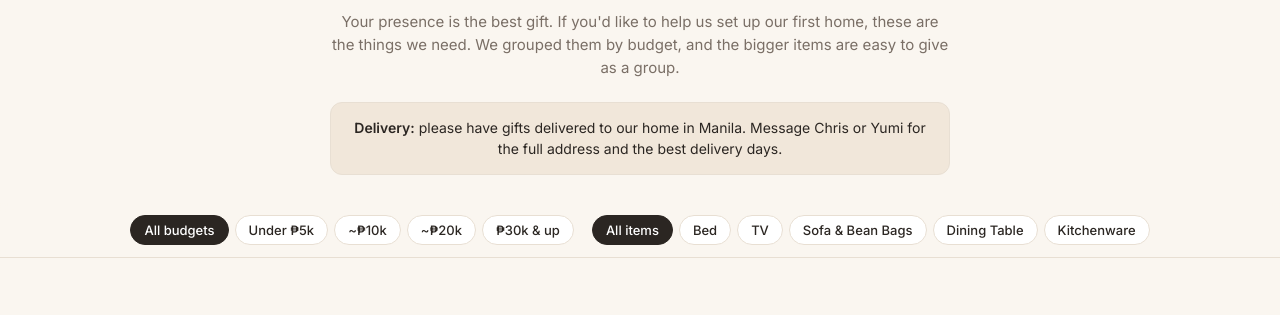
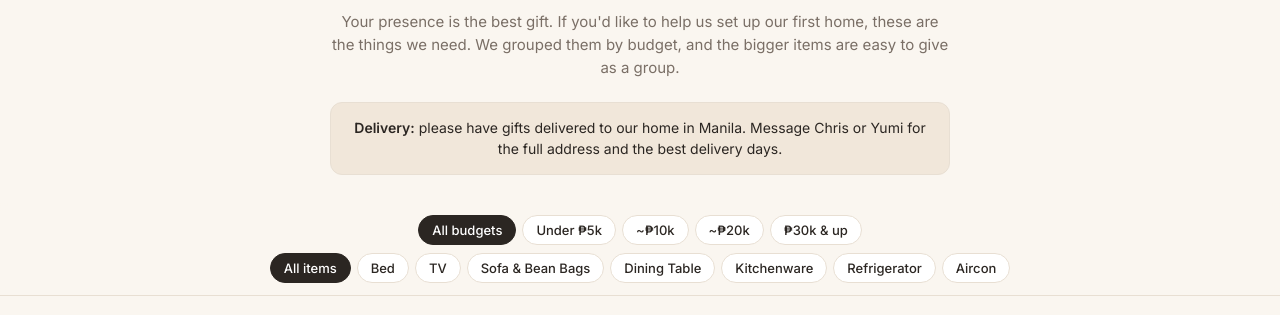
Before and after one commit to ChritYabut/ChrisYumiGiftRegistry, a plain HTML site: page index.html in a window 1280 px wide. Shown: the part 212-527 px from the top of the page. Drawn offline with nearby package versions, Linux system fonts and the light colour scheme; no server answers.

Commit message:
Add refrigerator and split-type aircon categories
Co-Authored-By: Claude Fable 5.2 <noreply@anthropic.com>
Claude-Session: https://claude.ai/code/session_01NVFsgaQYHLkdH2iut82S5K

```diff
--- a/index.html
+++ b/index.html
@@ -126,7 +126,9 @@ const CATEGORIES = {
   tv:      {name:"TV",           note:"55 inches fits most living rooms. Bigger screens are listed in the top tier."},
   sofa:    {name:"Sofa & Bean Bags", note:"A 2–3 seater or a small sectional for the living room, plus MUJI bean bags for lounging."},
   dining:  {name:"Dining Table", note:"A 4-seater works for everyday use. A 6-seater leaves room for family."},
-  kitchen: {name:"Kitchenware",  note:"Cookware and appliances for our first kitchen."}
+  kitchen: {name:"Kitchenware",  note:"Cookware and appliances for our first kitchen."},
+  ref:     {name:"Refrigerator", note:"A no-frost inverter model. Around 9–11 cu.ft. is enough for the two of us."},
+  aircon:  {name:"Aircon",       note:"Split-type inverter. 1HP cools a bedroom, 1.5HP a larger room. Installation is usually a separate fee."}
 };
 
 const ITEMS = [
@@ -216,7 +218,37 @@ const ITEMS = [
   {cat:"kitchen", tier:"t20", name:"Tefal Ingenio G6 6-Piece Set", price:17149, store:"Rustan's",
    why:"Detachable handles let the pans stack, go in the oven, and go in the fridge. Saves cabinet space.", url:"https://rustans.com/products/tefal-ingenio-g6-6-pcs-set-black"},
   {cat:"kitchen", tier:"t30", name:"KitchenAid 6QT Artisan Stand Mixer", price:54995, store:"Rustan's",
-   why:"The classic wedding gift. Lasts for decades. Great as a group gift.", url:"https://rustans.com/collections/kitchenaid"}
+   why:"The classic wedding gift. Lasts for decades. Great as a group gift.", url:"https://rustans.com/collections/kitchenaid"},
+
+  // ---- Refrigerator ----
+  {cat:"ref", tier:"t20", name:"Samsung RT20FARVDSA 7.4 cu.ft. Two-Door Inverter Refrigerator", price:17995, store:"Abenson",
+   why:"Compact no-frost inverter fridge from a big brand. The most affordable good option.", url:"https://www.abenson.com/home-appliances/refrigerator/category/inverter-refrigerators-2/refrigerator-type/two-door.html"},
+  {cat:"ref", tier:"t20", name:"Panasonic NR-BP272VD 9.5 cu.ft. Two-Door Inverter Refrigerator", price:18995, store:"Ansons",
+   why:"No-frost inverter with Econavi sensors, and more room for the price. Our value pick.", url:"https://ansons.ph/product/panasonic-nr-bp272vd-9-5-cu-ft-two-door-refrigerator/"},
+  {cat:"ref", tier:"t20", name:"LG RVT-B093BS 9.3 cu.ft. Two-Door Inverter Refrigerator", price:23995, store:"Abenson",
+   why:"No-frost top-freezer fridge with LG's inverter compressor.", url:"https://www.abenson.com/home-appliances/refrigerator/category/inverter-refrigerators-2/refrigerator-type/two-door.html"},
+  {cat:"ref", tier:"t20", name:"Sharp SJ-FTS13BVS-DS 12.7 cu.ft. Two-Door Inverter Refrigerator", price:27998, store:"Abenson",
+   why:"The roomiest pick under ₱30k, with Sharp's J-Tech inverter.", url:"https://www.abenson.com/home-appliances/refrigerator/inverter-refrigerators/refrigerator-type/two-door.html"},
+  {cat:"ref", tier:"t30", name:"Panasonic NR-BV360GKPH 11.3 cu.ft. Bottom-Freezer Inverter Refrigerator", price:30998, store:"Abenson",
+   why:"Freezer at the bottom, so fresh food sits at eye level. No-frost inverter.", url:"https://www.abenson.com/home-appliances/refrigerator/product-brand/panasonic-samsung.html"},
+  {cat:"ref", tier:"t30", name:"Samsung RT42CG6442B1TC 14.7 cu.ft. Two-Door Inverter Refrigerator", price:37998, store:"Abenson",
+   why:"Large family-size fridge with a digital inverter. Room to grow into.", url:"https://www.abenson.com/home-appliances/refrigerator/inverter-refrigerators/refrigerator-inverter-technology/inverter.html"},
+  {cat:"ref", tier:"t30", name:"LG RVS-B200LS 20 cu.ft. Side-by-Side Inverter Refrigerator", price:39998, store:"Abenson",
+   why:"Full side-by-side at an unusually low price. A good group gift.", url:"https://home.abenson.com/home-appliances/refrigerator/category/side-by-side-refrigerators.html"},
+
+  // ---- Aircon (split type) ----
+  {cat:"aircon", tier:"t20", name:"Mabe ASCM09BXR 1HP Premium Inverter Split-Type Aircon", price:17995, store:"Distributors Appliance Sale",
+   why:"The lowest-priced inverter split we found. Enough for a bedroom.", url:"https://www.distributorsappliancesale.com/collections/split-type-air-conditioner"},
+  {cat:"aircon", tier:"t20", name:"Fabriano FSE12TWI 1.5HP Inverter Split-Type Aircon", price:26995, store:"Fabriano",
+   why:"1.5HP inverter split under ₱30k for a larger room.", url:"https://fabriano.ph/collections/split-type"},
+  {cat:"aircon", tier:"t30", name:"TCL TAC10CSD/KEI2 1HP Inverter Split-Type Aircon", price:30445, store:"Robinsons Appliances",
+   why:"1HP inverter split for a bedroom, from a mainstream brand.", url:"https://robinsonsappliances.com.ph/collections/split-type-airconditioner"},
+  {cat:"aircon", tier:"t30", name:"TCL TAC13CSD/KEI2 1.5HP Full DC Inverter Split-Type Aircon", price:32645, store:"Robinsons Appliances",
+   why:"1.5HP full DC inverter for only a little more than the 1HP.", url:"https://robinsonsappliances.com.ph/collections/split-type-airconditioner"},
+  {cat:"aircon", tier:"t30", name:"Samsung WindFree AR13BYHAMWKNTC 1.5HP Inverter Split-Type Aircon", price:34245, store:"Robinsons Appliances",
+   why:"WindFree mode cools without a direct blast of cold air. Our top pick.", url:"https://robinsonsappliances.com.ph/collections/split-type-airconditioner"},
+  {cat:"aircon", tier:"t30", name:"Daikin D-Smart Queen 1HP Inverter Split-Type Aircon", price:42655, store:"Daikin dealers",
+   why:"The premium choice, from a brand with a wide service network. A good group gift.", url:"https://aircon.ph/guides/complete-aircon-buying-guide-philippines/"}
 ];
 /* -------------------------------- */
 
```
Also changed, not shown: 1 other file.
